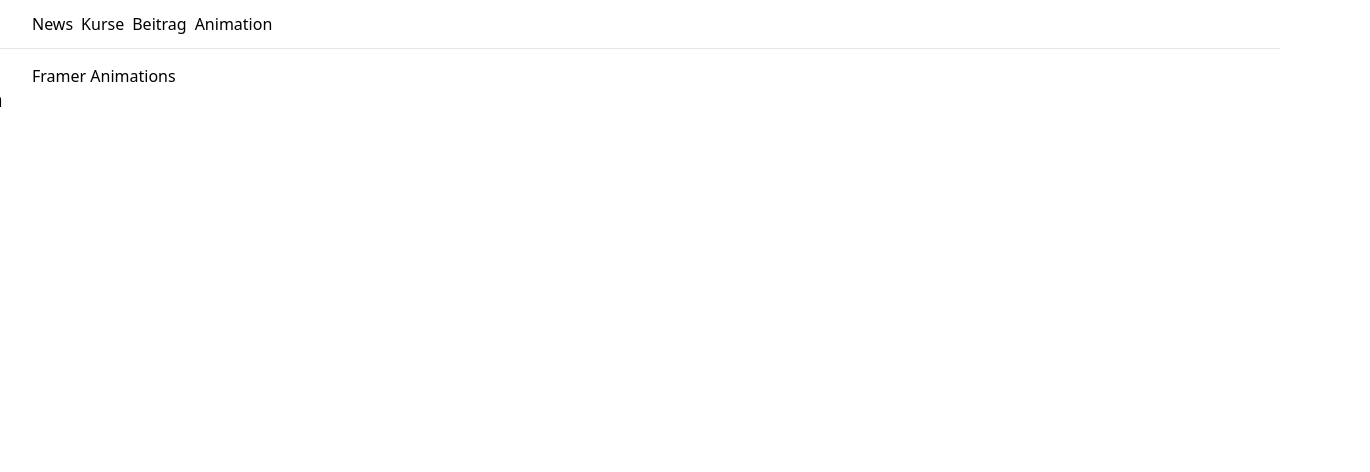
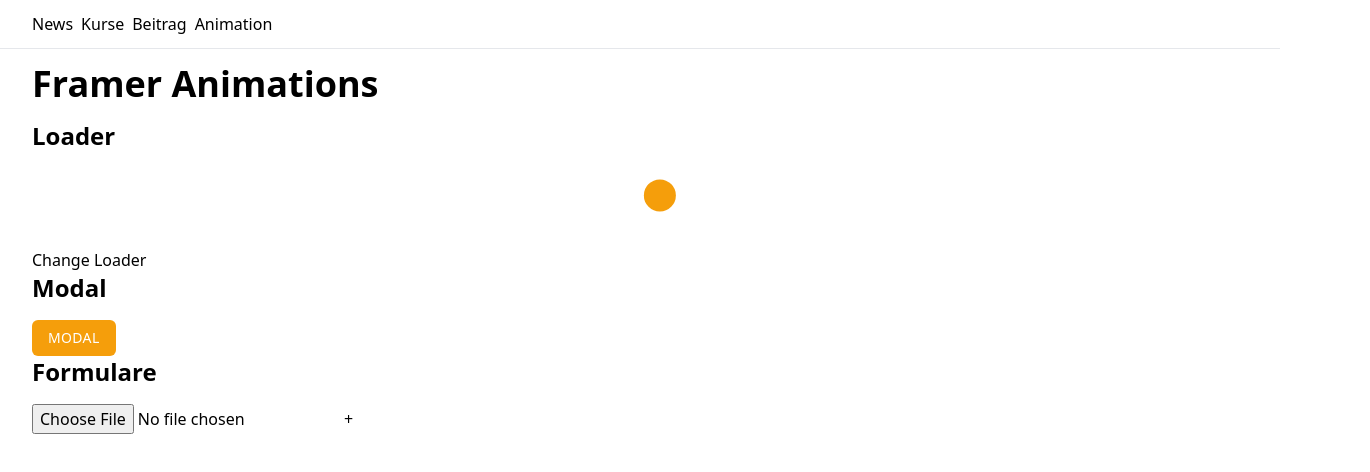
Before and after one commit to frawis/react-g7anmn-apollo, a React (Create React App) app: page /animation in a window 1280 px wide. Shown: the top 472 px of the page, 1370 px wide, since content can reach past the window. Built offline with nearby package versions, Linux system fonts and the light colour scheme.

Commit message:
2 files modified, 8 added

```diff
--- a/package.json
+++ b/package.json
@@ -5,6 +5,7 @@
   "dependencies": {
     "@apollo/client": "^3.3.6",
     "date-fns": "^2.16.1",
+    "firebase": "^8.2.0",
     "framer-motion": "^2.9.5",
     "graphql": "^15.4.0",
     "react": "^17.0.1",
--- a/src/FramerTest.js
+++ b/src/FramerTest.js
@@ -1,60 +1,37 @@
 import React, { useState } from "react";
-import { motion, AnimatePresence } from "framer-motion";
 
-const Accordion = ({ i, expanded, setExpanded }) => {
-  const isOpen = i === expanded;
+import Loader from "./components/Loader";
+import Modal from "./components/Modal";
+import Buttons from "./components/Buttons";
+
+import UploadForm from "./components/forms/uploadForm";
+
+const FramerTest = () => {
+  const [showModal, setShowModal] = useState(false);
   return (
     <>
-      1
-      <motion.header
-        initial={false}
-        animate={{
-          backgroundColor: isOpen
-            ? "bg-gray-500 text-white"
-            : "bg-yellow-500 text-yellow-50"
-        }}
-        onClick={() => setExpanded(isOpen ? false : data)}
-      />
-      <AnimatePresence initial={false}>
-        {isOpen && (
-          <motion.section
-            key="content"
-            initial="collapsed"
-            animate="open"
-            exit="collapsed"
-            variants={{
-              open: { opacity: 1, height: "auto" },
-              collapsed: { opacity: 0, height: 0 }
-            }}
-            transition={{ duration: 0.8, ease: [0.04, 0.62, 0.23, 0.98] }}
-          >
-            <div>1</div>
-          </motion.section>
-        )}
-      </AnimatePresence>
-    </>
-  );
-};
-
-const FramerTest = () => {
-  const [expanded, setExpanded] = useState(false, 0);
-  const accordionIds = [0, 1, 2, 3];
-  console.log(expanded);
-  return (
-    <>
+      <Modal showModal={showModal} setShowModal={setShowModal} />
       <div className="max-w-screen-xl px-4 md:px-6 lg:px-8">
         <div>
-          <h2>Framer Animations</h2>
+          <h2 className="text-4xl font-bold mb-4">Framer Animations</h2>
         </div>
         <div>
           <div>
-            <motion.h2 animate={{ scale: 1.2 }}>Akkordion</motion.h2>
+            <h3 className="text-2xl font-bold mb-4">Loader</h3>
           </div>
+          <Loader />
+        </div>
+        <div>
           <div>
-            {accordionIds.map(i => {
-              <Accordion i={i} expanded={expanded} setExpanded={setExpanded} />;
-            })}
+            <h3 className="text-2xl font-bold mb-4">Modal</h3>
           </div>
+          <Buttons onClick={() => setShowModal(!showModal)}>Modal</Buttons>
+        </div>
+        <div>
+          <div>
+            <h3 className="text-2xl font-bold mb-4">Formulare</h3>
+          </div>
+          <UploadForm />
         </div>
       </div>
     </>
--- /dev/null
+++ b/src/components/Buttons.js
@@ -0,0 +1,29 @@
+import React from "react";
+import { motion } from "framer-motion";
+
+const buttonVariants = {
+  hover: {
+    scale: 1.1,
+    textShadow: "0px 0px 8px rgb(255,255,255)",
+    boxShadow: "0px 0px 8px rgb(255,255,255)",
+    transition: {
+      duration: 0.3,
+      yoyo: Infinity
+    }
+  }
+};
+
+const Buttons = ({ children, onClick }) => {
+  return (
+    <motion.button
+      onClick={onClick}
+      variants={buttonVariants}
+      whileHover="hover"
+      className="px-4 py-2 bg-yellow-500 text-white text-sm uppercase tracking-wide rounded-md focus:outline-none"
+    >
+      {children}
+    </motion.button>
+  );
+};
+
+export default Buttons;
--- /dev/null
+++ b/src/components/Loader.js
@@ -0,0 +1,48 @@
+import React from "react";
+import { motion, useCycle } from "framer-motion";
+
+const loaderVariants = {
+  animationOne: {
+    x: [-20, 20],
+    y: [0, -30],
+    transition: {
+      x: {
+        yoyo: Infinity,
+        duration: 0.5
+      },
+      y: {
+        yoyo: Infinity,
+        duration: 0.25,
+        ease: "easeOut"
+      }
+    }
+  },
+  animationTwo: {
+    y: [0, -40],
+    x: 0,
+    transition: {
+      y: {
+        yoyo: Infinity,
+        duration: 0.25,
+        ease: "easeOut"
+      }
+    }
+  }
+};
+
+const Loader = () => {
+  const [animation, cycleAnimation] = useCycle("animationOne", "animationTwo");
+
+  return (
+    <>
+      <motion.div
+        className="w-8 h-8 my-8 mx-auto rounded-full bg-yellow-500"
+        variants={loaderVariants}
+        animate={animation}
+      />
+      <button onClick={() => cycleAnimation()}>Change Loader</button>
+    </>
+  );
+};
+
+export default Loader;
--- /dev/null
+++ b/src/components/Modal.js
@@ -0,0 +1,43 @@
+import React from "react";
+import { motion, AnimatePresence } from "framer-motion";
+
+const backdrop = {
+  visible: { opacity: 1 },
+  hidden: { opacity: 0 }
+};
+
+const modal = {
+  hidden: { y: "-100vh", opacity: 0 },
+  visible: {
+    y: "200px",
+    opacity: 1,
+    transition: { delay: 0.5 }
+  }
+};
+
+const Modal = ({ showModal, setShowModal }) => {
+  return (
+    <AnimatePresence>
+      {showModal && (
+        <motion.div
+          className="fixed top-0 left-0 w-full h-full bg-gray-300 opacity-75 z-30"
+          variants={backdrop}
+          initial="hidden"
+          animate="visible"
+          exit="hidden"
+        >
+          <motion.div
+            className="modal w-full max-w-md mx-auto py-12 px-6 bg-white rounded-md text-center"
+            variants={modal}
+          >
+            <p className="text-gray-600 text-lg">Text im Modal</p>
+
+            <button onClick={() => setShowModal(!showModal)}>Schliessen</button>
+          </motion.div>
+        </motion.div>
+      )}
+    </AnimatePresence>
+  );
+};
+
+export default Modal;
--- /dev/null
+++ b/src/components/ProgressBar.js
@@ -0,0 +1,23 @@
+import React, { useEffect } from "react";
+import useStorage from "../hooks/useStorage";
+import { motion } from "framer-motion";
+
+const ProgressBar = ({ file, setFile }) => {
+  const { progress, url } = useStorage(file);
+  console.log(progress, url);
+  useEffect(() => {
+    if (url) {
+      setFile(null);
+    }
+  }, [url, setFile]);
+
+  return (
+    <motion.div
+      className="progress-bar"
+      initial={{ width: 0 }}
+      animate={{ width: progress + "%" }}
+    />
+  );
+};
+
+export default ProgressBar;
--- /dev/null
+++ b/src/components/forms/uploadForm.js
@@ -0,0 +1,37 @@
+import React, { useState } from "react";
+import ProgressBar from "../ProgressBar";
+
+const UploadForm = () => {
+  const [file, setFile] = useState(null);
+  const [error, setError] = useState(null);
+
+  const types = ["image/png", "image/jpeg"];
+
+  const handleChange = e => {
+    let selected = e.target.files[0];
+
+    if (selected && types.includes(selected.type)) {
+      setFile(selected);
+      setError("");
+    } else {
+      setFile(null);
+      setError("Please select an image file (png or jpg)");
+    }
+  };
+
+  return (
+    <form>
+      <label>
+        <input type="file" onChange={handleChange} />
+        <span>+</span>
+      </label>
+      <div className="output">
+        {error && <div className="error">{error}</div>}
+
+        {file && <ProgressBar file={file} setFile={setFile} />}
+      </div>
+    </form>
+  );
+};
+
+export default UploadForm;
--- /dev/null
+++ b/src/hooks/useStorage.js
@@ -0,0 +1,35 @@
+import { useState, useEffect } from "react";
+import { projectStorage, projectFirestore, timestamp } from "../lib/firebase";
+
+const useStorage = file => {
+  const [progress, setProgress] = useState(0);
+  const [error, setError] = useState(null);
+  const [url, setUrl] = useState(null);
+
+  useEffect(() => {
+    // references
+    const storageRef = projectStorage.ref(file.name);
+    const collectionRef = projectFirestore.collection("images");
+
+    storageRef.put(file).on(
+      "state_changed",
+      snap => {
+        let percentage = (snap.bytesTransferred / snap.totalBytes) * 100;
+        setProgress(percentage);
+      },
+      err => {
+        setError(err);
+      },
+      async () => {
+        const url = await storageRef.getDownloadURL();
+        const createdAt = timestamp();
+        await collectionRef.add({ url, createdAt });
+        setUrl(url);
+      }
+    );
+  }, [file]);
+
+  return { progress, url, error };
+};
+
+export default useStorage;
--- /dev/null
+++ b/src/lib/firebase.js
@@ -0,0 +1,22 @@
+import * as firebase from "firebase/app";
+import "firebase/storage";
+import "firebase/firestore";
+
+var firebaseConfig = {
+  apiKey: "AIzaSyAaZ2IrYgPoF0IiKvSQlwP_R3jwB2GBwCw",
+  authDomain: "btc-testdev-20201202.firebaseapp.com",
+  databaseURL: "https://btc-testdev-20201202.firebaseio.com",
+  projectId: "btc-testdev-20201202",
+  storageBucket: "btc-testdev-20201202.appspot.com",
+  messagingSenderId: "91043337675",
+  appId: "1:91043337675:web:a8b635d108b2c8b4aa124e"
+};
+
+// Initialize Firebase
+firebase.initializeApp(firebaseConfig);
+
+const projectStorage = firebase.storage();
+const projectFirestore = firebase.firestore();
+const timestamp = firebase.firestore.FieldValue.serverTimestamp;
+
+export { projectStorage, projectFirestore, timestamp };
```
Also changed, not shown: src/hooks/useFirestore.js (added, +27 -0 lines).
